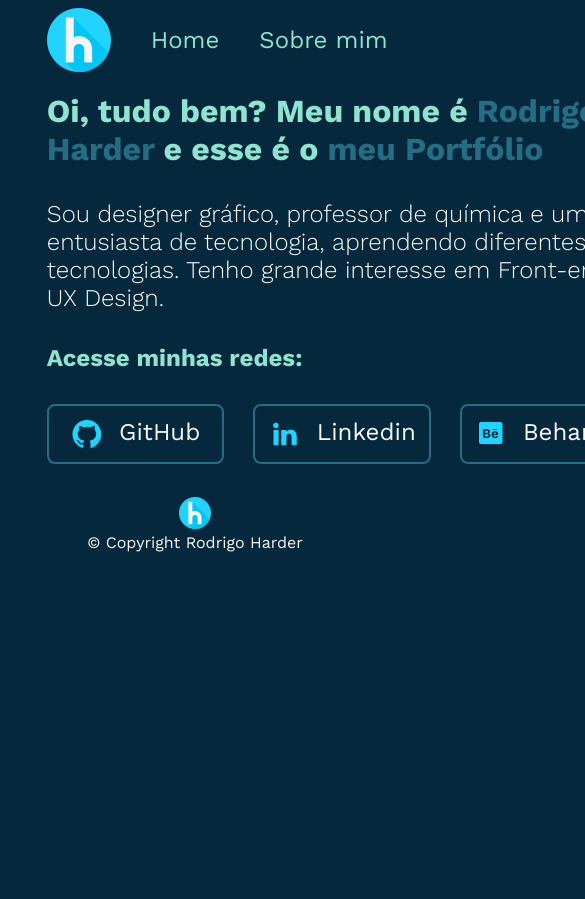
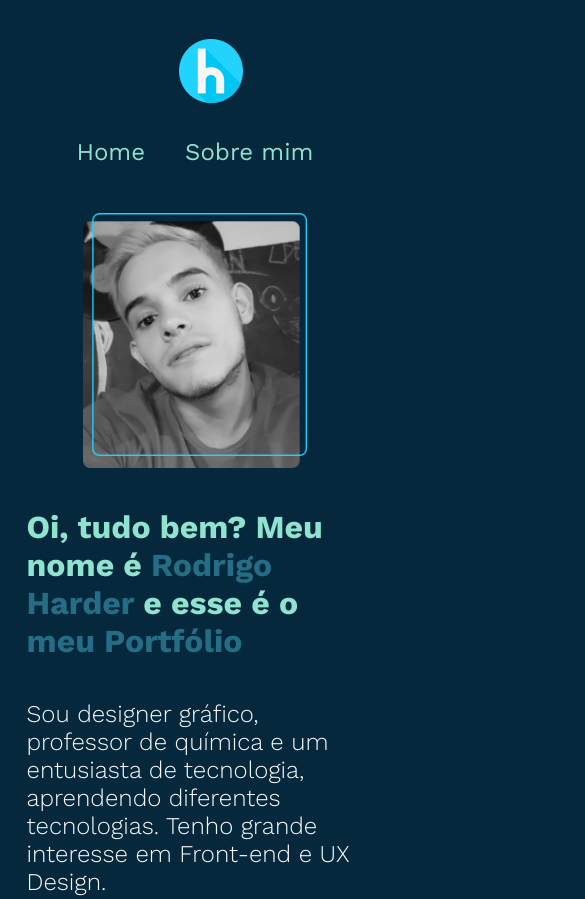
Before and after one commit to RodrigoHarder/Portfolio, a plain HTML site: page index.html in a window 390 px wide. Shown: the top 899 px of the page, 585 px wide, since content can reach past the window. Before the commit the page ends 844 px from the top, so only its background shows below. Drawn offline with nearby package versions, Linux system fonts and the light colour scheme.

Commit message:
Criando a responsividade do site

```diff
--- a/estilos/style.css
+++ b/estilos/style.css
@@ -36,7 +36,7 @@ body{
 .header__menu__link{
     font-family: var(--fonte-primária);
     font-weight: 400;
-    font-size: 24px;
+    font-size: 1.5rem;
     text-decoration: none;
     cursor: pointer;
     color:var(--cor-secundária);;
@@ -50,6 +50,7 @@ body{
 .container{
     padding: 4% 12% 2% 12%;
     display: flex;
+    gap:82px;
     align-items: center;
     justify-content: space-between;
 }
@@ -57,18 +58,18 @@ body{
 .container__content{
     display: flex;
     flex-direction: column;
-    gap: 2em;
-    width: 615px;
+    gap:40px;
+    width:100%;
 }
 
 .container__content__title{
-    font-size: 2em;
+    font-size: 2rem;
     font-family: var(--fonte-primária);
     font-weight: 700;
 }
 
 .container__content__text{
-    font-size: 1.5em;
+    font-size: 1.5rem;
     font-family: var(--fonte-primária);
     font-weight: 300;
     color:var(--cor-quaternária);
@@ -81,37 +82,41 @@ body{
 .container__links{
     display: flex;
     align-items: center;
-    gap:5px;
+    gap:15px;
     justify-content: space-evenly;
 }
 
 .container__links__subtitulo{
     font-family: var(--fonte-primária);
     font-weight: 700;
-    font-size: 24px;
+    font-size: 1.5rem;
 }
 
 .container__links__link{
     display:flex;
     justify-content: center;
-    gap:16px;
+    gap:12px;
     border:2px solid var(--cor-terciária);
-    width: 378px;
-    padding: 0.5em 0;
+    width: 50%;
+    padding: 8px 0;
     text-align: center;
     border-radius: 8px;
     text-decoration: none;
     color: var(--cor-quaternária);
     font-family: var(--fonte-primária);
     font-weight: 400;
-    font-size: 1.5em;
-    margin-right: 1em;
+    font-size: 1.5rem;
     cursor: pointer;
 }
 
 .container__links__link:hover{
     transform: scale(1.05);
     background-color: var(--cor-terciária);
+}
+
+.container__image{
+    width: 45%;
+    height: 45%;
 }
 
 .footer{
@@ -131,10 +136,71 @@ body{
 .container__about__content{
    display:flex;
    flex-direction: column;
-   gap:2em;
+   gap:32px;
    font-family: var(--fonte-primária);
 }
 
 .container__content__itens{
-    list-style-type: square;
+    display:inline-block;
+    margin:20px 30px;
+    border:2px solid var(--cor-terciária);
+    width: 25%;
+    padding: 8px 8px;
+    text-align: center;
+    border-radius: 8px;
+    color: var(--cor-quaternária);
+    font-family: var(--fonte-primária);
+    font-weight: 400;
+    font-size: 1.5rem;
 }
+
+
+@media(max-width:800px){
+
+    .header{
+        display:block;
+        padding: 10%;
+    }
+
+    .header__logo{
+        padding: 0 45% 10% 45%;
+
+    }
+
+    .header__menu{
+        justify-content: center;
+    }
+
+    .container{
+        padding:2%;
+        flex-direction: column-reverse;
+        gap:40px;
+    }
+    .container__content{
+        width:90%;
+    }
+
+    .container__links{
+        flex-direction:column;
+    }
+
+    .container__links__link{
+        width:80%;
+    }
+
+    .container__image{
+        width:60%;
+        height: 60%;
+        padding-bottom:
+    }
+
+    .container__content__itens{
+        text-align: center;
+        list-style-type: none;
+        border: 2px solid var(--cor-terciária);
+        padding: 8px 0;
+        margin: 20px 0;
+        border-radius: 8px;
+        width:100%;
+    }
+}
--- a/index.html
+++ b/index.html
@@ -12,7 +12,7 @@
 <body>
 
     <header class="header">
-        <img src="./imagens/h64px.png" alt="Logotipo do Rodrigo Harder mostrando uma letra h minúscula na cor branca no centro de um círculo azul">
+        <img src="./imagens/h64px.png" alt="Logotipo do Rodrigo Harder mostrando uma letra h minúscula na cor branca no centro de um círculo azul" class="header__logo">
         <nav class="header__menu">
             <a class="header__menu__link" href="index.html">Home</a>
             <a class="header__menu__link" href="about.html">Sobre mim</a>
@@ -35,7 +35,7 @@
             </div>
         </section>
 
-        <img src="imagens/imagem.png" alt="Fotografia em preto e branco de um homem caucasiano barba curta e camiseta" width="316px" height="382px">
+        <img src="imagens/imagem.png" alt="Fotografia em preto e branco de um homem caucasiano barba curta e camiseta" class="container__image">
     </main>
 
     <footer class="footer">
```
Also changed, not shown: about.html (+10 -9 lines).
